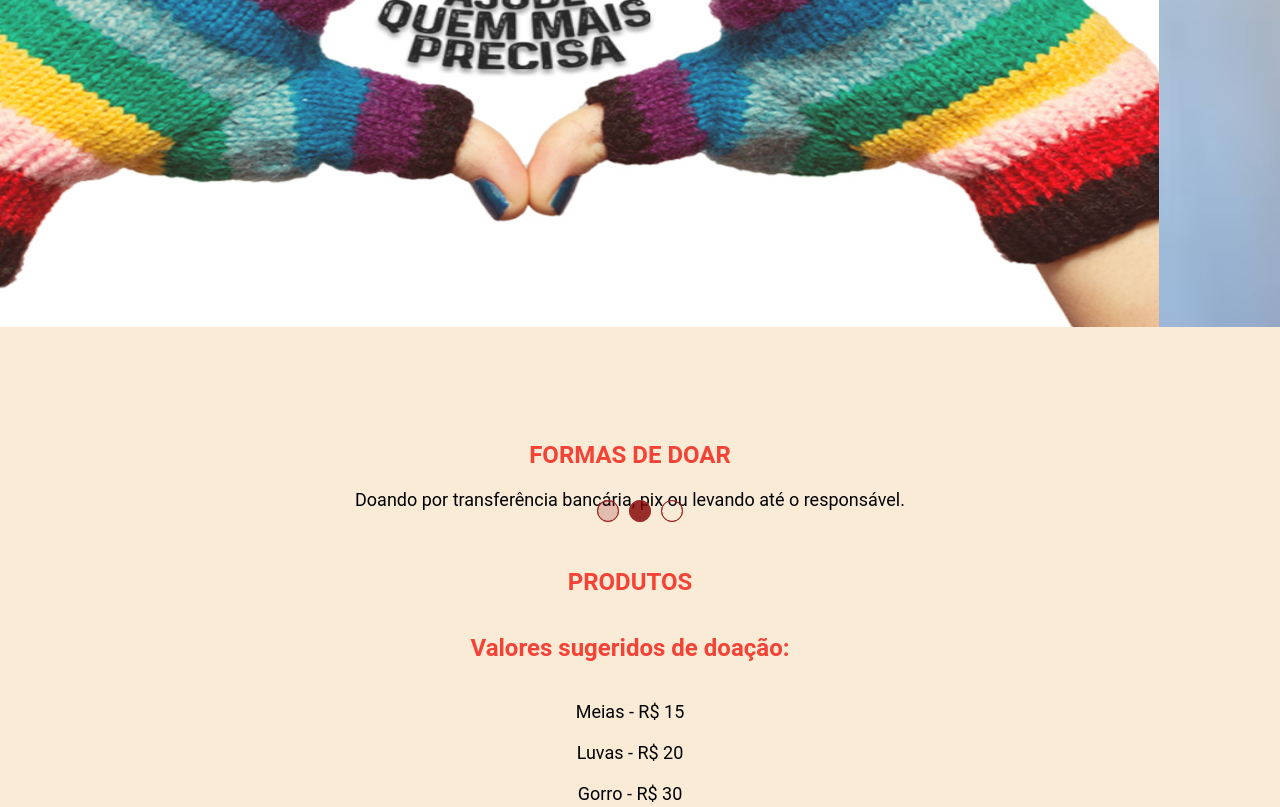
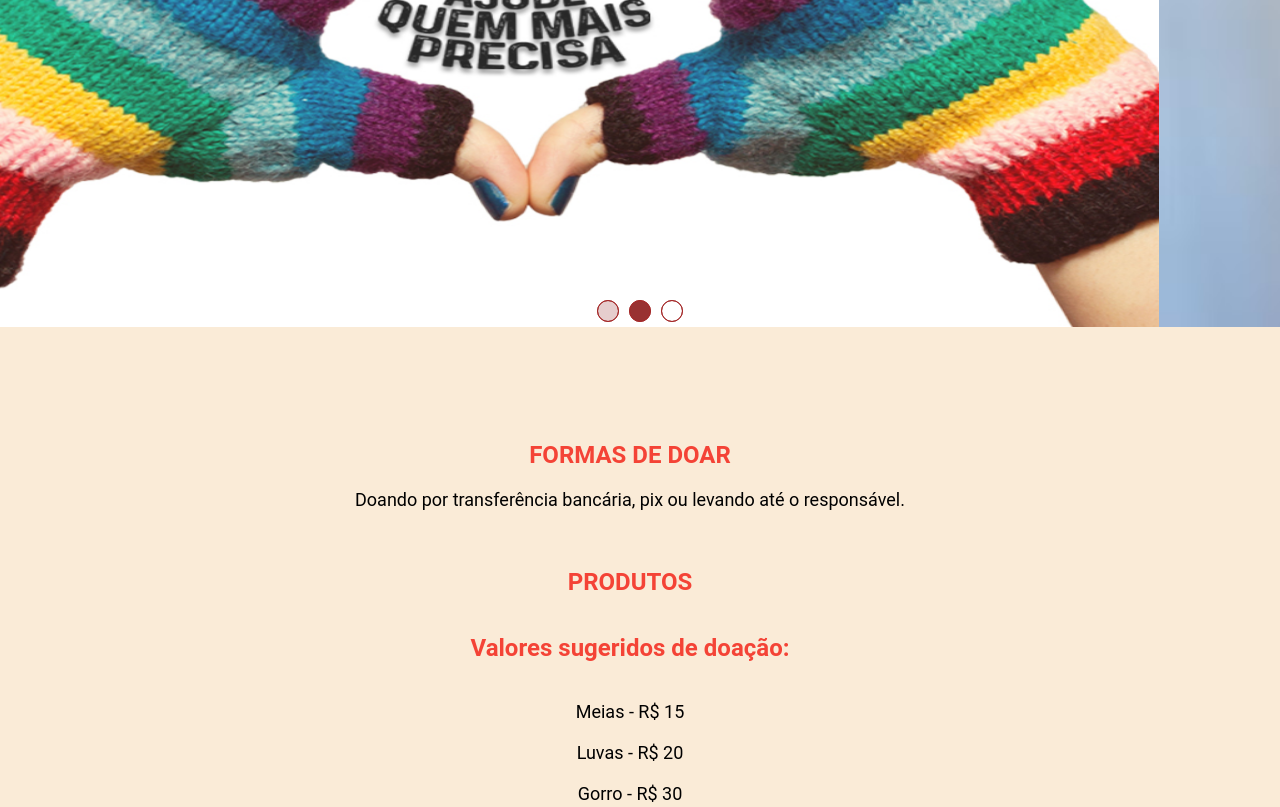
Before and after one commit to karisa20/proj_doacao_roupas, a plain HTML site: page index.html in a window 1280 px wide. Shown: the part 1028-1835 px from the top of the page. Drawn offline with Linux system fonts and the light colour scheme; some packages are replaced by stand-ins of ours.

Commit message:
Ajuste relacionado ao botão
Os botões ficaram muito para baixo, dessa forma estou ajustando para ficar correto.

```diff
--- a/styles.css
+++ b/styles.css
@@ -106,7 +106,7 @@ section.carrosel{
 .nav-manual, .nav-auto{
     position: absolute;
     width: 100%;
-    bottom: -750px;
+    bottom: -550px;
     display: flex;
     justify-content: center;
 }
```
